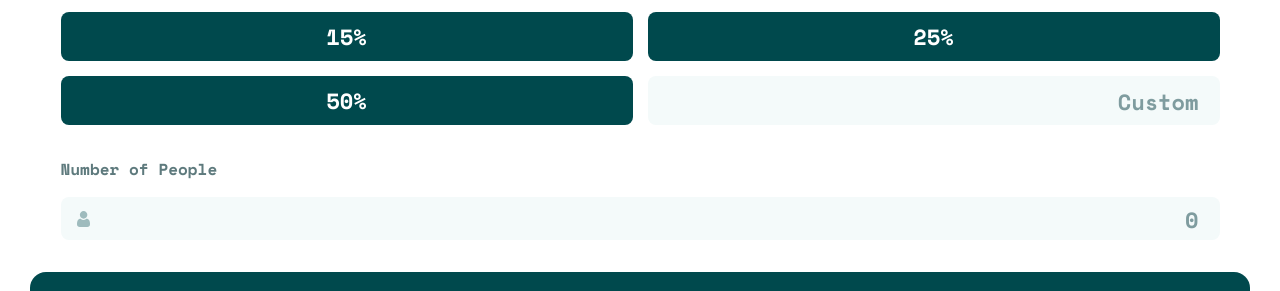
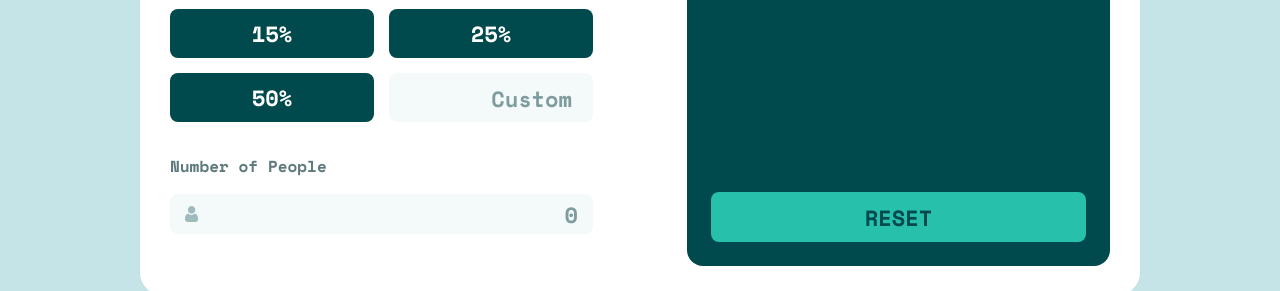
Before and after one commit to tobomuto/tip-calculator-app-main, a website: page index.html in a window 1280 px wide. Shown: the part 387-678 px from the top of the page. Drawn offline with nearby package versions, Linux system fonts and the light colour scheme.

Commit message:
responsive on desktop + better inputs

```diff
--- a/index.html
+++ b/index.html
@@ -82,6 +82,7 @@
 
     </div>
     <div class="results">
+      <div class="results-container">
         <div class="results-wrapper">
           <div>
             <p>Tip Amount</p>
@@ -96,6 +97,7 @@
           </div>
           <span class="result">$0.00</span>
         </div>
+      </div>
       <button>RESET</button>
     </div>
   </div>
--- a/styles.sass
+++ b/styles.sass
@@ -8,9 +8,7 @@ $font: 'Space Mono', monospace
 body
   display: flex
   flex-direction: column
-
   align-items: center
-
   height: 100vh
   padding: 0
   margin: 0
@@ -42,23 +40,28 @@ body
         margin-bottom: 1rem
       .input--wrap
         position: relative
-        display: flex
-        align-items: center
-        width: 100%
-        background-color: $lightColor
-        border-radius: 8px
-        box-sizing: border-box
-        padding: 0.5rem 1rem
+        // display: flex
+        // align-items: center
+        // width: 100%
+        // border-radius: 8px
+        // box-sizing: border-box
+        // padding: 0.5rem 1rem
+        img
+          position: absolute
+          transform: translateY(-50%)
+          top: 50%
+          left: 15px
         input
+          border-radius: 8px
           border: none
           width: 100%
-          height: 25px
-          background-color: transparent
+          height: 40px
+          background-color: $lightColor
           text-align: right
-          &:focus ::placeholder
-            display: none
+          box-sizing: border-box
           &:focus
-            outline: none
+            outline: none !important
+            border:2px solid $primaryColor
             color: $darkColor
             font-family: $font
             font-weight: bold
@@ -70,7 +73,7 @@ body
             font-size: 22px
             position: absolute
             top: 50%
-            right: 5px
+            right: 15px
             transform: translateY(-50%)
 
       .buttons
@@ -114,6 +117,7 @@ body
           align-items: center
           justify-content: center
           label
+            cursor: pointer
             text-align: center
             width: 100%
             background-color: $darkColor
@@ -124,13 +128,17 @@ body
             color: white
             padding: 0.5rem 0
         input:checked~label
-          background-color: $primaryColor
+          background-color: hsl(172, 67%, 85%)
           color: $darkColor
     .results
+      display: flex
+      flex-direction: column
       box-sizing: border-box
       padding: 2rem 1.5rem 1.5rem 1.5rem
       background-color: $darkColor
       border-radius: 16px
+      .results-container
+        flex-grow:1
       .results-wrapper
         display: flex
         align-items: center
@@ -158,12 +166,24 @@ body
         font-family: $font
         font-weight: bold
         font-size: 22px
-
+        align-self: end
+        &:active
+          background-color: hsl(172, 67%, 85%)
+        &:hover
+          cursor: pointer
 .footer
-  font: 11px
+  font-size: 11px
   text-align: center
   a
     color: hsl(228, 45%, 44%)
 
 @media screen and (min-width:640px)
   /* réglage à partir de 640px et + : corps un peu plus grand et même typo */
+  .calculator
+    flex-direction: row !important
+    justify-content: space-between !important
+    max-width: 1000px
+    .calculate
+      width: 45% !important
+    .results
+      width: 45% !important
```
Also changed, not shown: dist/stylesheets/styles.css. Lines whose indentation alone changed are shown as unchanged.
